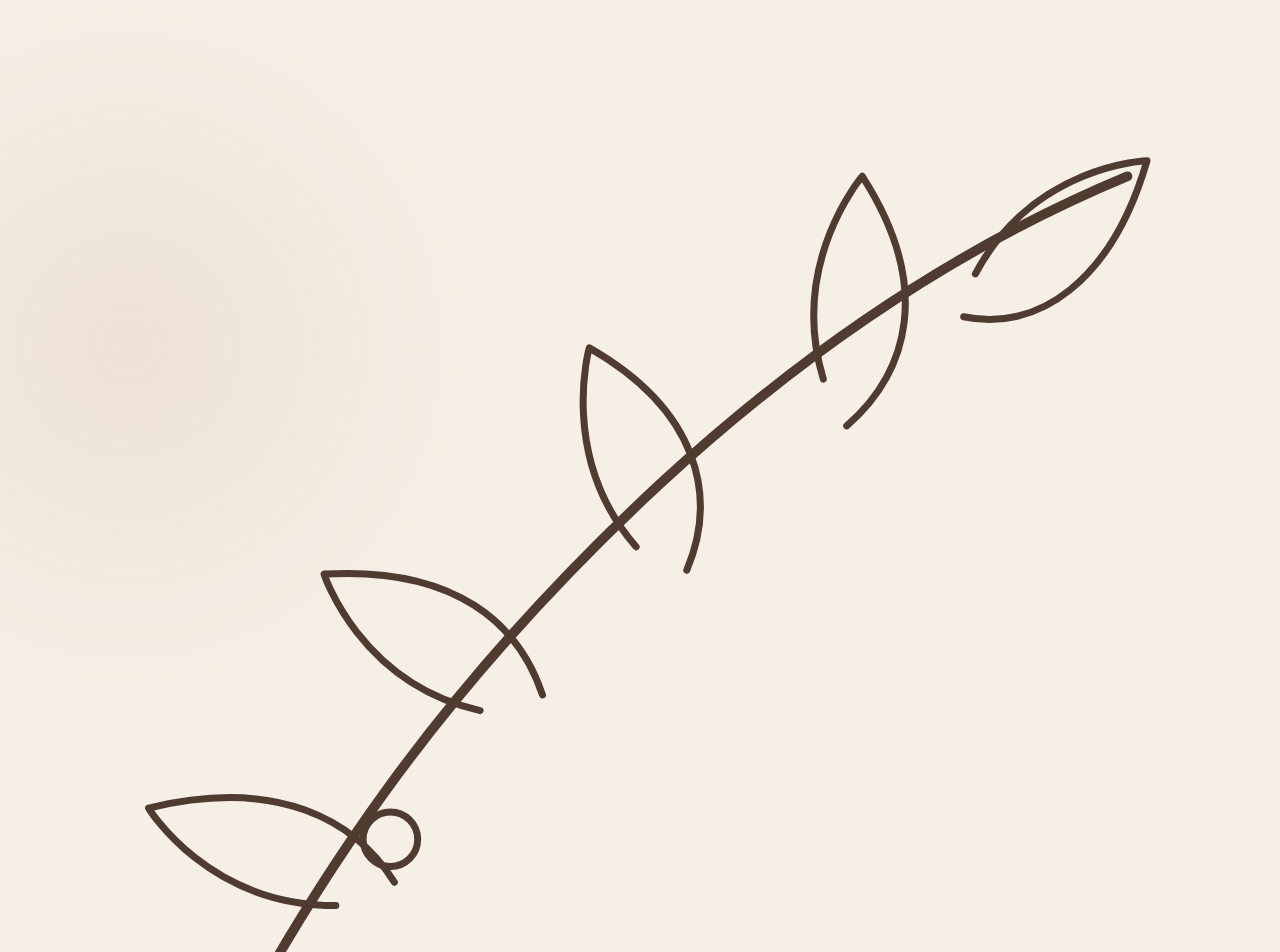
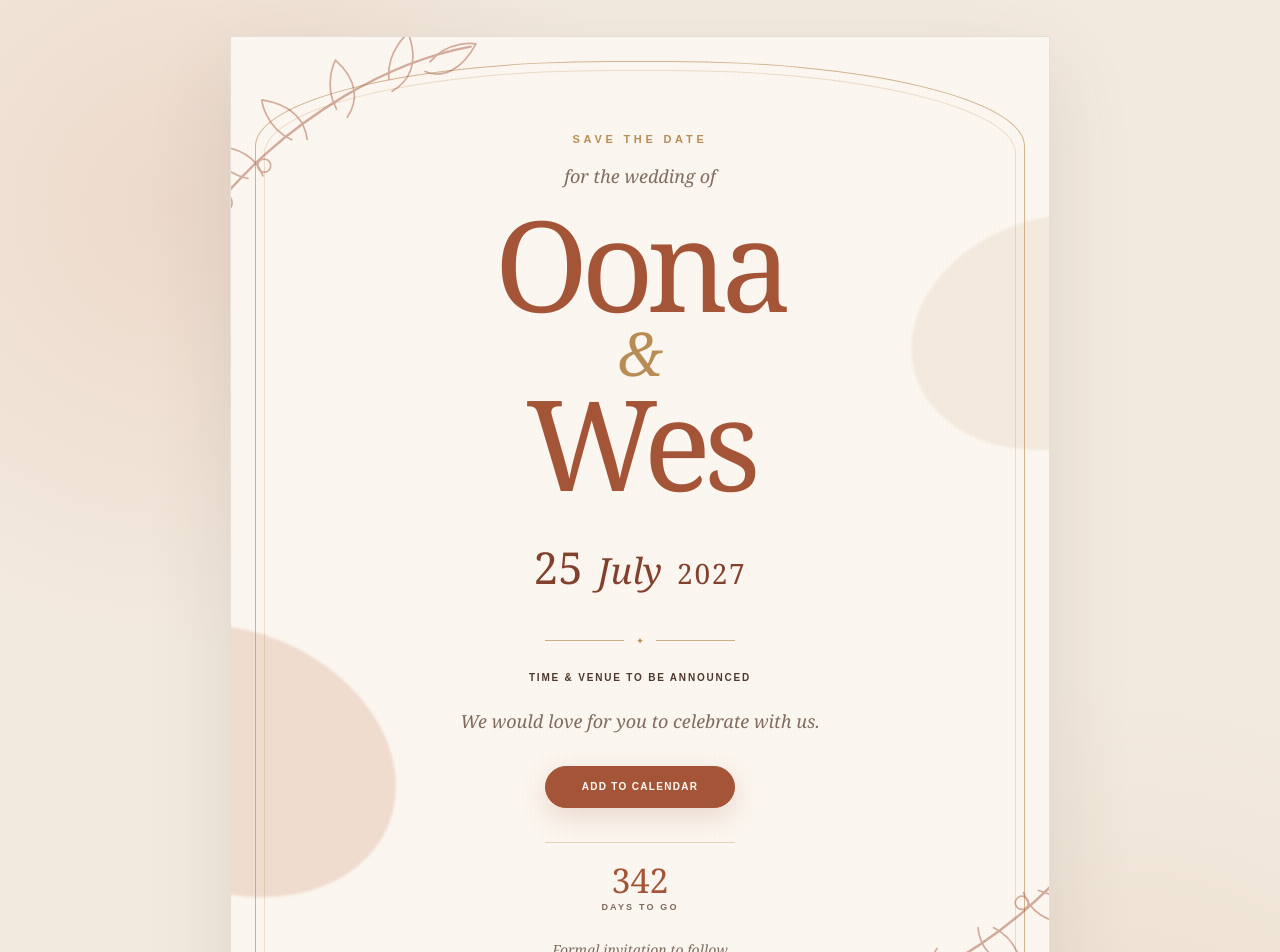
Before and after one commit to OneMeanToast/wedding, a Next.js app: page / in a window 1280 px wide. Shown: the top 952 px of the page. Built offline with nearby package versions, Linux system fonts and the light colour scheme.

Commit message:
Polish terracotta wedding design system

```diff
--- a/app/globals.css
+++ b/app/globals.css
@@ -1,54 +1,235 @@
 :root {
-  --cream: #f5efe5;
-  --paper: #fbf7f0;
-  --terracotta: #a65432;
-  --rust: #7a3e29;
-  --gold: #b78a4b;
-  --ink: #503b31;
-  --muted: #8c766b;
+  --cream: #f3eadf;
+  --paper: #fbf6ef;
+  --paper-deep: #efe1d3;
+  --terracotta: #a45538;
+  --terracotta-dark: #82412d;
+  --clay: #c98262;
+  --gold: #b88d55;
+  --ink: #4d392f;
+  --muted: #806b60;
 }
+
 * { box-sizing: border-box; }
 html { background: var(--cream); }
-body { margin: 0; color: var(--ink); background:
-  radial-gradient(circle at 10% 10%, rgba(166,84,50,.09), transparent 22rem),
-  radial-gradient(circle at 90% 80%, rgba(183,138,75,.09), transparent 24rem),
-  var(--cream); font-family: Georgia, "Times New Roman", serif; }
+body {
+  margin: 0;
+  color: var(--ink);
+  background:
+    radial-gradient(circle at 14% 14%, rgba(201,130,98,.16), transparent 28rem),
+    radial-gradient(circle at 88% 78%, rgba(184,141,85,.12), transparent 30rem),
+    var(--cream);
+  font-family: Georgia, "Times New Roman", serif;
+}
 a { color: inherit; }
-main { min-height: 100vh; padding: 32px 16px 72px; }
-.shell { width: min(760px, 100%); margin: 0 auto; position: relative; overflow: hidden; background: var(--paper); border: 1px solid rgba(122,62,41,.18); box-shadow: 0 24px 70px rgba(80,59,49,.10); }
-.hero { min-height: 880px; padding: 100px 28px 72px; text-align: center; display: flex; flex-direction: column; align-items: center; justify-content: center; }
-.hero::before { content: ""; position:absolute; inset:18px; border:1px solid rgba(183,138,75,.55); border-radius: 44% 44% 1rem 1rem / 8% 8% 1rem 1rem; pointer-events:none; }
-.eyebrow { margin:0 0 24px; letter-spacing:.28em; font: 600 12px/1.2 Arial, sans-serif; color:var(--gold); }
-h1 { margin:0; color:var(--terracotta); font-weight:400; font-size:clamp(64px,13vw,112px); line-height:.78; display:flex; flex-direction:column; }
-h1 em { color:var(--gold); font-size:.58em; line-height:1.1; font-weight:400; margin:.1em 0; }
-.inviteLine { margin:36px 0 12px; font-style:italic; font-size:20px; }
-.date { color:var(--terracotta); font-size:clamp(28px,6vw,42px); letter-spacing:.04em; margin:18px 0; }
-.rule { width:140px; height:1px; background:var(--gold); margin:5px auto 20px; }
-.venue { text-transform:uppercase; letter-spacing:.16em; font:600 11px/1.6 Arial,sans-serif; }
-.note { max-width:420px; font-size:18px; line-height:1.6; color:var(--muted); }
-.primary,.secondary { display:inline-flex; justify-content:center; align-items:center; text-decoration:none; border-radius:999px; padding:15px 26px; margin-top:18px; font:600 13px/1 Arial,sans-serif; letter-spacing:.08em; text-transform:uppercase; transition:.2s ease; }
-.primary { background:var(--terracotta); color:white; border:1px solid var(--terracotta); box-shadow:0 8px 24px rgba(166,84,50,.18); }
-.primary:hover { transform:translateY(-1px); background:var(--rust); }
-.secondary { border:1px solid var(--terracotta); color:var(--terracotta); }
-.countdown { margin-top:36px; padding-top:20px; border-top:1px solid rgba(183,138,75,.35); min-width:220px; display:flex; flex-direction:column; }
-.countdown strong { font-size:34px; font-weight:400; color:var(--terracotta); }
-.countdown span { margin-top:6px; text-transform:uppercase; letter-spacing:.22em; font:600 10px/1 Arial,sans-serif; color:var(--muted); }
-.floral { position:absolute; color:var(--terracotta); opacity:.72; font-size:38px; letter-spacing:.12em; }
-.floralTopLeft { top:38px; left:26px; transform:rotate(-16deg); }
-.floralTopRight { top:38px; right:26px; transform:rotate(16deg); }
-.floralBottomLeft { bottom:35px; left:24px; transform:rotate(18deg); }
-.floralBottomRight { bottom:35px; right:24px; transform:rotate(-18deg); }
-.future { margin-top:28px; padding:60px 34px; text-align:center; }
-h2 { font-size:clamp(34px,6vw,54px); font-weight:400; color:var(--terracotta); margin:0 0 20px; }
-.future p:not(.eyebrow), .compact p:not(.eyebrow) { max-width:590px; margin:0 auto 28px; font-size:17px; line-height:1.7; color:var(--muted); }
-.futureLinks { display:flex; gap:10px; flex-wrap:wrap; justify-content:center; }
-.futureLinks span,.futureLinks a { border:1px solid rgba(122,62,41,.18); padding:11px 16px; border-radius:999px; text-decoration:none; font:600 11px Arial,sans-serif; letter-spacing:.06em; text-transform:uppercase; }
-.centerPage { min-height:100vh; display:grid; place-items:center; }
-.compact { padding:80px 32px; text-align:center; }
-@media (max-width:540px) {
-  main { padding:0; }
-  .shell { border-left:0; border-right:0; }
-  .hero { min-height:100svh; padding:88px 22px 60px; }
-  .floral { font-size:28px; }
-  .future { margin-top:0; }
+
+.page { min-height: 100vh; padding: 36px 18px 72px; }
+.saveDateCard,
+.sitePreview {
+  width: min(820px, 100%);
+  margin: 0 auto;
+  position: relative;
+  overflow: hidden;
+  background: var(--paper);
+  border: 1px solid rgba(77,57,47,.12);
+  box-shadow: 0 28px 80px rgba(77,57,47,.12);
 }
+
+.saveDateCard {
+  min-height: 980px;
+  display: grid;
+  place-items: center;
+  text-align: center;
+  padding: 96px 54px 72px;
+}
+
+.saveDateCard::after {
+  content: "";
+  position: absolute;
+  inset: 0;
+  pointer-events: none;
+  opacity: .28;
+  background-image:
+    linear-gradient(rgba(255,255,255,.2) 1px, transparent 1px),
+    linear-gradient(90deg, rgba(120,80,60,.035) 1px, transparent 1px);
+  background-size: 4px 4px;
+  mix-blend-mode: multiply;
+}
+
+.cardFrame {
+  position: absolute;
+  inset: 24px;
+  border: 1px solid rgba(184,141,85,.62);
+  border-radius: 46% 46% 20px 20px / 9% 9% 20px 20px;
+  pointer-events: none;
+}
+.cardFrame::after {
+  content: "";
+  position: absolute;
+  inset: 8px;
+  border: 1px solid rgba(184,141,85,.25);
+  border-radius: inherit;
+}
+
+.heroContent { position: relative; z-index: 2; width: min(560px, 100%); }
+.kicker {
+  margin: 0 0 18px;
+  font: 600 11px/1.2 Arial, Helvetica, sans-serif;
+  text-transform: uppercase;
+  letter-spacing: .34em;
+  color: var(--gold);
+}
+.smallScript,
+.message,
+.formalInvite { font-style: italic; }
+.smallScript { margin: 0 0 26px; font-size: 18px; color: var(--muted); }
+
+h1 {
+  margin: 0;
+  color: var(--terracotta);
+  font-weight: 400;
+  line-height: .78;
+  display: flex;
+  flex-direction: column;
+  align-items: center;
+  font-size: clamp(72px, 12vw, 126px);
+  letter-spacing: -.055em;
+}
+h1 em {
+  font-size: .48em;
+  line-height: 1;
+  margin: .18em 0 .15em;
+  color: var(--gold);
+  font-weight: 400;
+  letter-spacing: 0;
+}
+
+.dateLockup {
+  margin: 46px auto 18px;
+  display: inline-grid;
+  grid-template-columns: auto auto auto;
+  align-items: baseline;
+  gap: 15px;
+  color: var(--terracotta-dark);
+}
+.dateDay { font-size: clamp(31px, 5vw, 44px); }
+.dateMonth { font-size: clamp(25px, 4vw, 36px); font-style: italic; }
+.dateYear { font-size: clamp(20px, 3vw, 28px); letter-spacing: .06em; }
+
+.fineRule {
+  width: 190px;
+  margin: 19px auto 23px;
+  display: flex;
+  align-items: center;
+  gap: 12px;
+  color: var(--gold);
+  font-size: 9px;
+}
+.fineRule::before,
+.fineRule::after { content: ""; height: 1px; flex: 1; background: rgba(184,141,85,.7); }
+.details {
+  margin: 0;
+  text-transform: uppercase;
+  letter-spacing: .18em;
+  font: 600 10px/1.6 Arial, Helvetica, sans-serif;
+  color: var(--ink);
+}
+.message { margin: 22px auto 0; max-width: 400px; font-size: 18px; line-height: 1.55; color: var(--muted); }
+
+.calendarButton {
+  display: inline-flex;
+  align-items: center;
+  justify-content: center;
+  margin-top: 30px;
+  min-width: 190px;
+  padding: 15px 25px;
+  border-radius: 999px;
+  text-decoration: none;
+  text-transform: uppercase;
+  letter-spacing: .13em;
+  font: 600 10px/1 Arial, Helvetica, sans-serif;
+  color: #fffaf4;
+  background: var(--terracotta);
+  border: 1px solid var(--terracotta);
+  box-shadow: 0 9px 26px rgba(164,85,56,.18);
+  transition: transform .18s ease, background .18s ease;
+}
+.calendarButton:hover { transform: translateY(-2px); background: var(--terracotta-dark); }
+.calendarButton:focus-visible { outline: 2px solid var(--gold); outline-offset: 4px; }
+
+.countdown {
+  margin: 34px auto 0;
+  padding-top: 20px;
+  width: 190px;
+  border-top: 1px solid rgba(184,141,85,.36);
+  display: flex;
+  flex-direction: column;
+  gap: 6px;
+}
+.countNumber { font-size: 34px; color: var(--terracotta); line-height: 1; }
+.countLabel {
+  text-transform: uppercase;
+  letter-spacing: .24em;
+  font: 600 9px/1 Arial, Helvetica, sans-serif;
+  color: var(--muted);
+}
+.formalInvite { margin: 28px 0 0; color: var(--muted); font-size: 14px; }
+
+.botanical {
+  position: absolute;
+  z-index: 1;
+  width: 300px;
+  height: 300px;
+  color: var(--terracotta);
+  opacity: .46;
+}
+.botanicalTopLeft { top: -52px; left: -49px; transform: rotate(12deg); }
+.botanicalBottomRight { right: -54px; bottom: -50px; transform: rotate(194deg); }
+
+.wash { position: absolute; border-radius: 50%; filter: blur(1px); opacity: .22; }
+.washOne { width: 340px; height: 260px; background: var(--clay); left: -170px; bottom: 140px; transform: rotate(22deg); }
+.washTwo { width: 300px; height: 230px; background: var(--gold); right: -160px; top: 180px; transform: rotate(-16deg); opacity: .11; }
+
+.sitePreview {
+  margin-top: 28px;
+  padding: 58px 44px 48px;
+  display: grid;
+  grid-template-columns: 1.2fr .8fr;
+  gap: 46px;
+  align-items: end;
+}
+.sitePreview h2 { margin: 0 0 16px; font-size: clamp(34px, 5vw, 52px); line-height: 1; font-weight: 400; color: var(--terracotta); }
+.sitePreview p:not(.kicker) { margin: 0; max-width: 480px; font-size: 16px; line-height: 1.7; color: var(--muted); }
+.previewNav { display: grid; gap: 8px; justify-items: stretch; }
+.previewNav span,
+.previewNav a {
+  padding: 10px 0;
+  border-bottom: 1px solid rgba(77,57,47,.13);
+  text-decoration: none;
+  text-transform: uppercase;
+  letter-spacing: .13em;
+  font: 600 9px/1.2 Arial, Helvetica, sans-serif;
+  color: var(--muted);
+}
+.previewNav a { color: var(--terracotta); }
+
+.centerPage { min-height: 100vh; display: grid; place-items: center; padding: 24px; }
+.compact { width: min(680px, 100%); padding: 70px 32px; text-align: center; background: var(--paper); border: 1px solid rgba(77,57,47,.12); }
+.compact h1 { font-size: clamp(48px, 10vw, 82px); line-height: .9; }
+.compact p:not(.kicker) { max-width: 520px; margin: 22px auto 0; line-height: 1.7; color: var(--muted); }
+
+@media (max-width: 640px) {
+  .page { padding: 0 0 36px; }
+  .saveDateCard, .sitePreview { border-left: 0; border-right: 0; }
+  .saveDateCard { min-height: 100svh; padding: 88px 26px 58px; }
+  .cardFrame { inset: 14px; }
+  .botanical { width: 215px; height: 215px; }
+  .botanicalTopLeft { top: -34px; left: -45px; }
+  .botanicalBottomRight { right: -42px; bottom: -34px; }
+  .dateLockup { gap: 10px; margin-top: 38px; }
+  .sitePreview { margin-top: 0; padding: 46px 26px; grid-template-columns: 1fr; gap: 30px; }
+}
+
+@media (prefers-reduced-motion: reduce) {
+  *, *::before, *::after { scroll-behavior: auto !important; transition: none !important; }
+}
```
